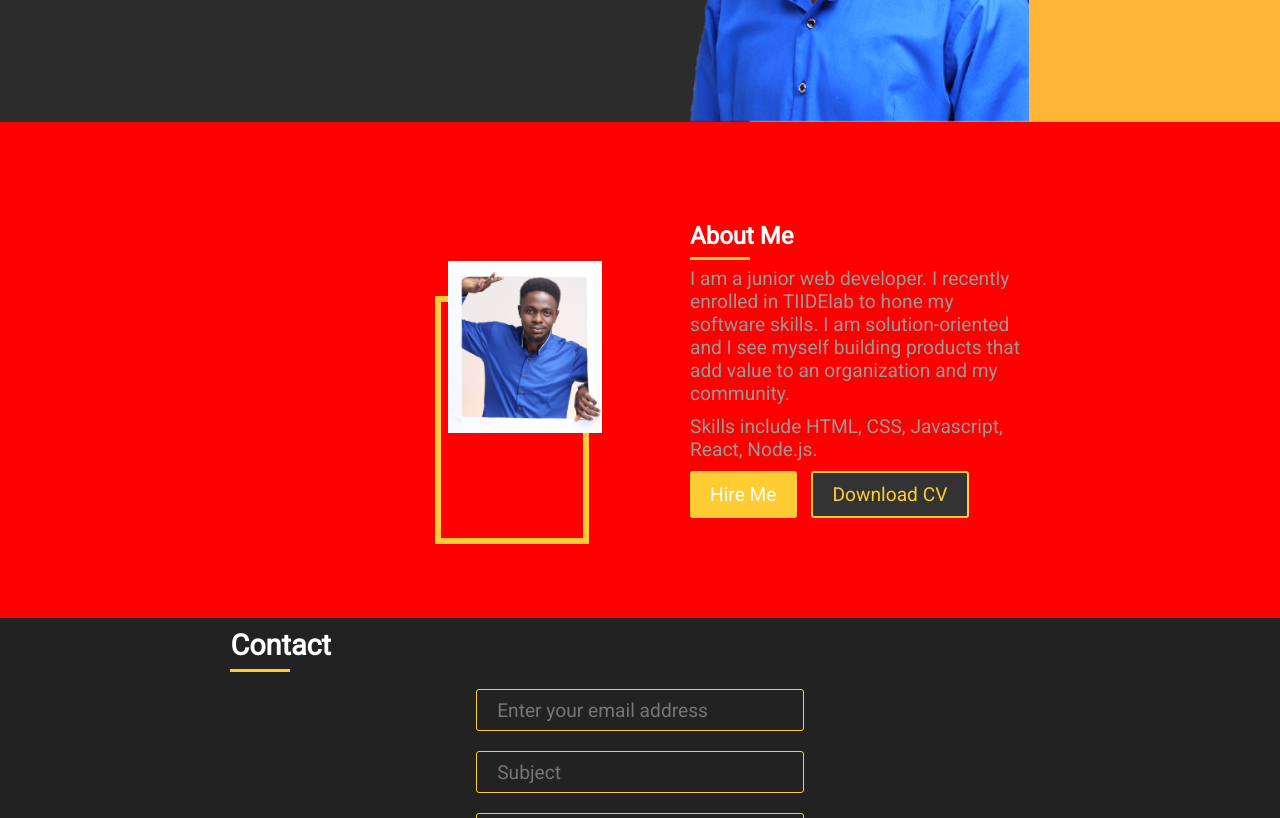
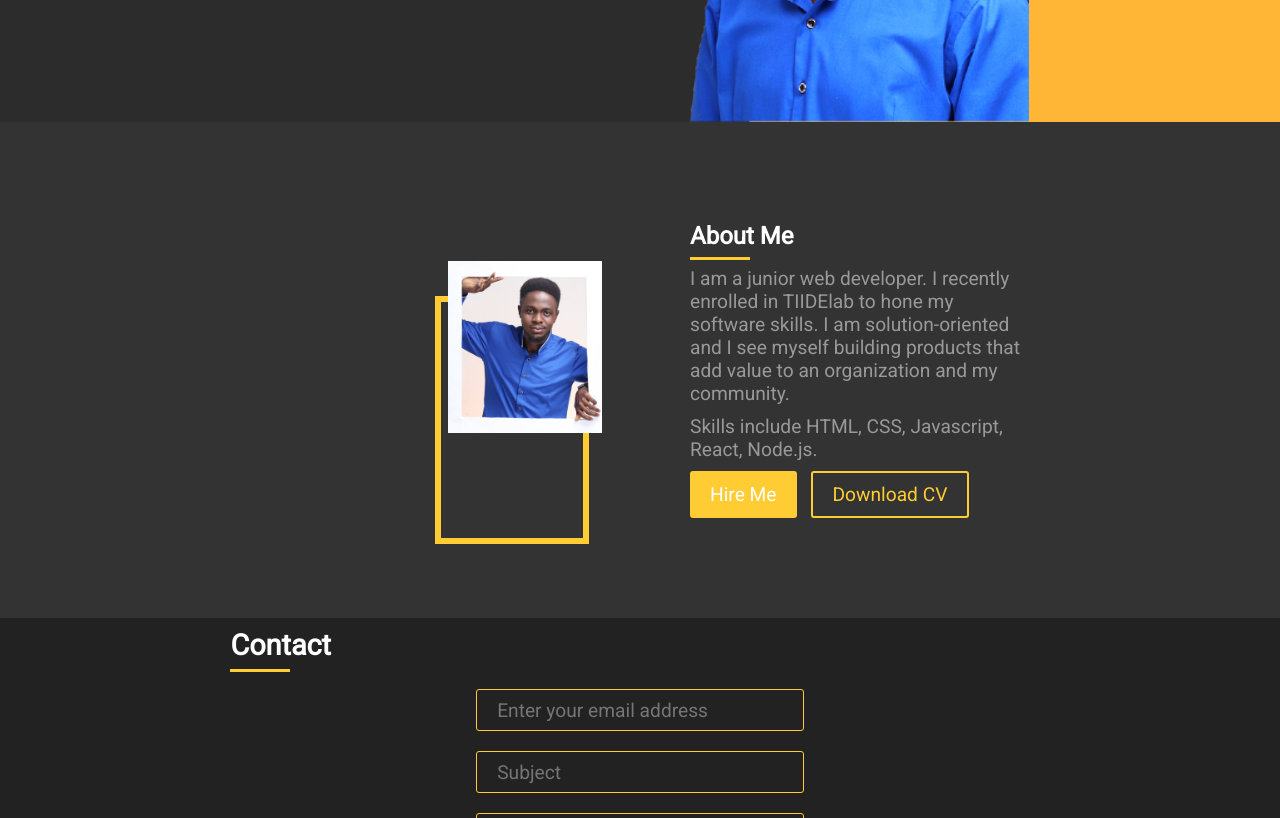
Before and after one commit to bankymono/banky-portfolio-site, a plain HTML site: page index.html in a window 1280 px wide. Shown: the part 420-1238 px from the top of the page. Drawn offline with Linux system fonts and the light colour scheme.

Commit message:
testing 3

```diff
--- a/styles/style.css
+++ b/styles/style.css
@@ -84,8 +84,7 @@ nav ul{
 
 /* ABOUT SECTION */
 .about-section{
-    /*background-color: #333333;*/
-    background-color: red;
+    background-color: #333333;
     display: flex;
     width: 100%;
     align-items: center;
```
